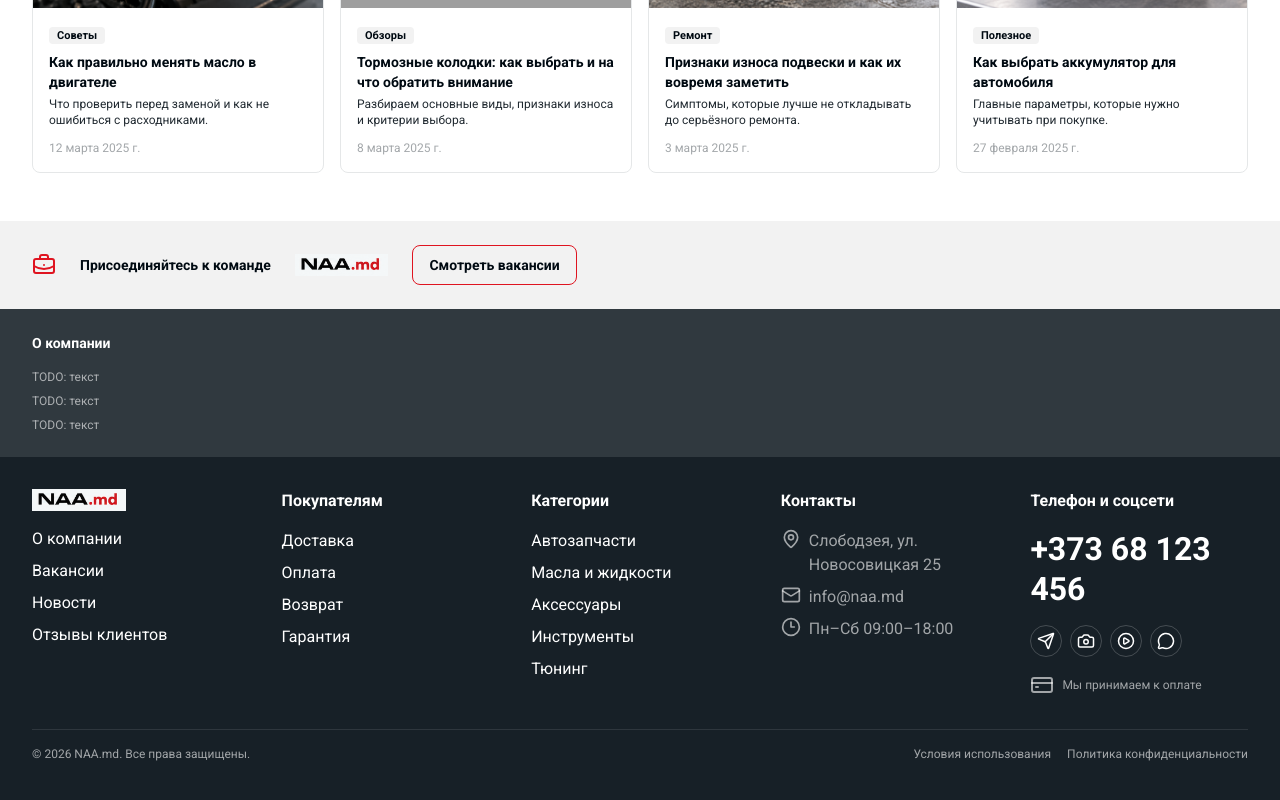
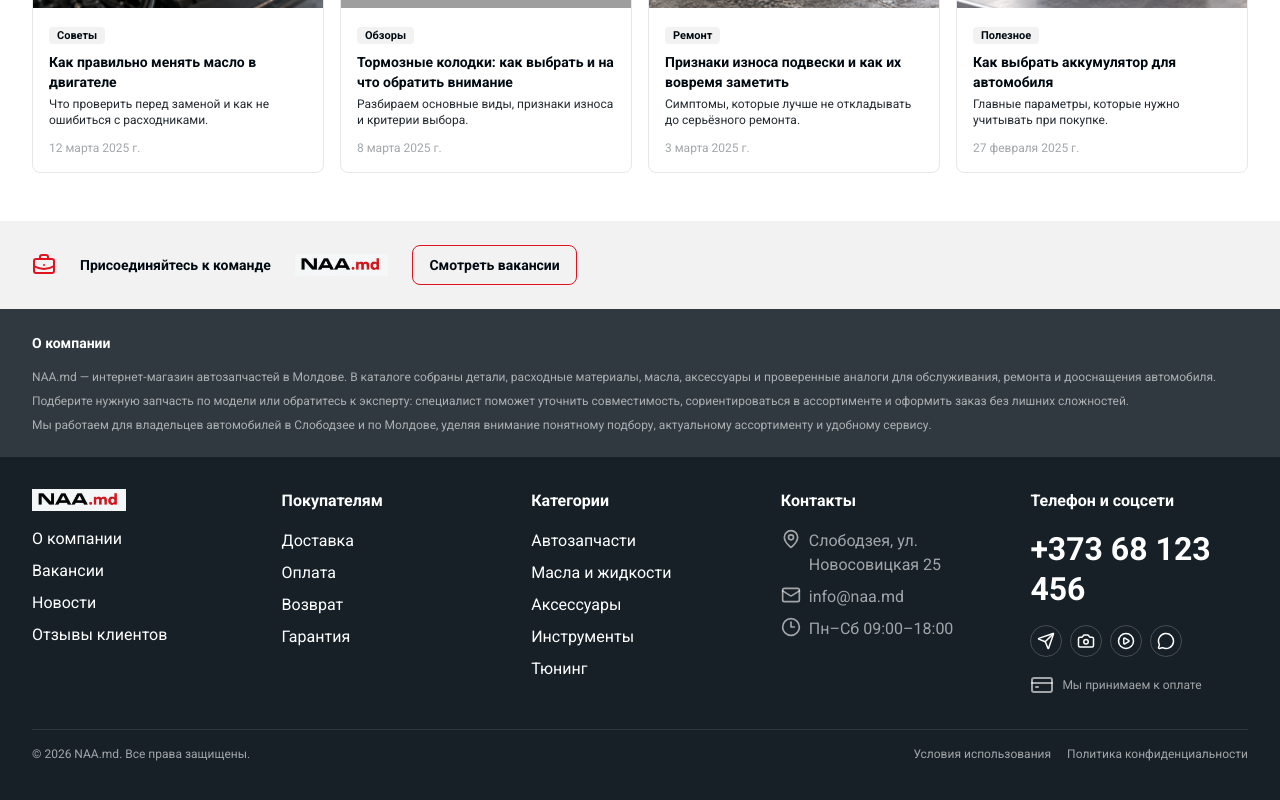
Before and after one commit to bogiland/auto_parts_mers, a Next.js app in the folder web/: page / in a window 1280 px wide. Shown: the part 3181-3981 px from the top of the page. Built offline with nearby package versions, Linux system fonts and the light colour scheme; grey boxes are pictures that could not be loaded.

Commit message:
content(web): add Moldova SEO footer copy

```diff
--- a/web/src/components/layout/site-footer.tsx
+++ b/web/src/components/layout/site-footer.tsx
@@ -34,7 +34,7 @@ export function SiteFooter() {
   return (
     <footer className="bg-header pb-tabbar text-white xl:bg-header-top xl:pb-0">
       <section className="bg-surface-2 py-6 text-ink"><div className="container-site flex flex-wrap items-center gap-6"><BriefcaseBusiness aria-hidden="true" className="text-accent" size={24} /><strong className="text-body font-bold">Присоединяйтесь к команде</strong><Image alt="NAA.md" className="h-[22px] w-auto" height={22} src="/images/brand/naa-logo.png" width={120} /><Link className="inline-flex h-btn items-center rounded-ui border border-accent px-4 text-btn font-bold text-accent hover:bg-accent hover:text-white" href="/vacancies">Смотреть вакансии</Link></div></section>
-      <section className="bg-header py-6"><div className="container-site"><h2 className="text-body font-bold text-white">О компании</h2><div className="mt-4 space-y-2 text-meta text-white/60"><p>TODO: текст</p><p>TODO: текст</p><p>TODO: текст</p></div></div></section>
+      <section className="bg-header py-6"><div className="container-site"><h2 className="text-body font-bold text-white">О компании</h2><div className="mt-4 space-y-2 text-meta text-white/60"><p>NAA.md — интернет-магазин автозапчастей в Молдове. В каталоге собраны детали, расходные материалы, масла, аксессуары и проверенные аналоги для обслуживания, ремонта и дооснащения автомобиля.</p><p>Подберите нужную запчасть по модели или обратитесь к эксперту: специалист поможет уточнить совместимость, сориентироваться в ассортименте и оформить заказ без лишних сложностей.</p><p>Мы работаем для владельцев автомобилей в Слободзее и по Молдове, уделяя внимание понятному подбору, актуальному ассортименту и удобному сервису.</p></div></div></section>
       <div className="container-site py-8">
         <div className="hidden grid-cols-5 gap-8 xl:grid">
           <section><Link aria-label="NAA.md" href="/"><Image alt="NAA.md" className="h-[22px] w-auto" height={22} src="/images/brand/naa-logo.png" width={120} /></Link><FooterLinkList links={companyLinks} /></section>
```
